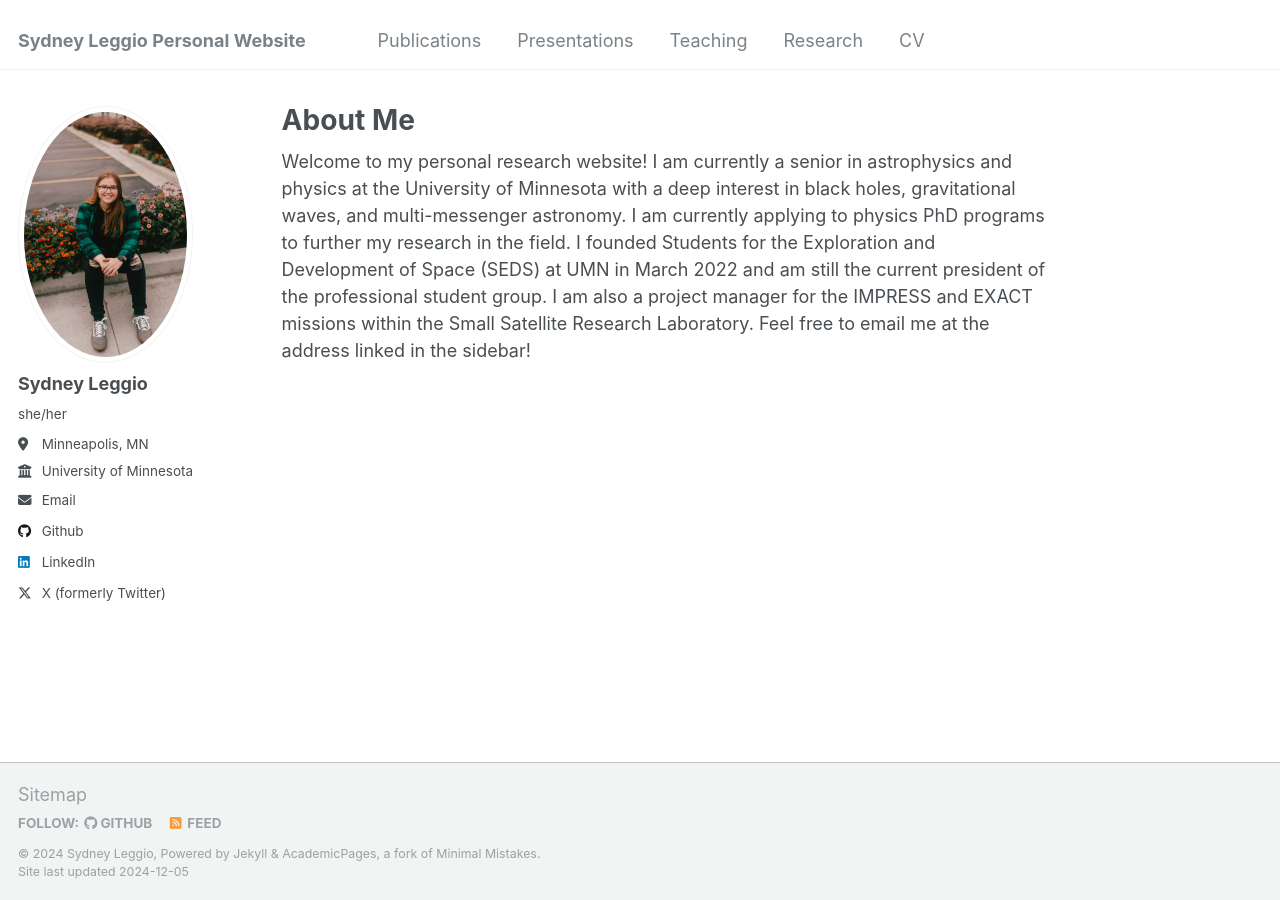
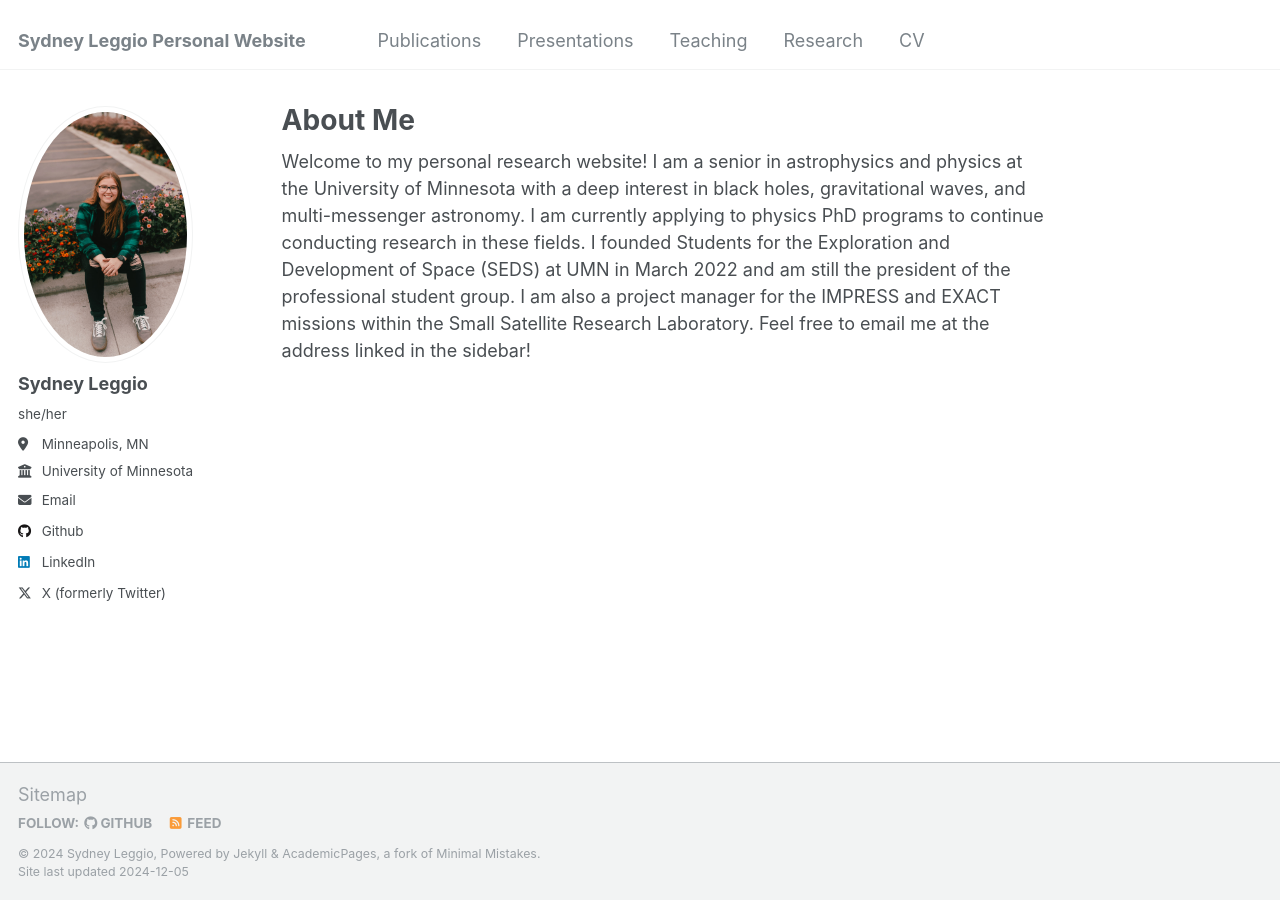
Before and after one commit to sydleggio/sydleggio.github.io, a Jekyll site: the page built from _pages/about.md, in a window 1280 px wide. Built offline with Jekyll 4.4.1, drawn with Linux system fonts in a browser that asks for light colours.

Commit message:
Update about.md

```diff
--- a/_pages/about.md
+++ b/_pages/about.md
@@ -7,4 +7,4 @@ redirect_from:
   - /about.html
 ---
 
-Welcome to my personal research website! I am currently a senior in astrophysics and physics at the University of Minnesota with a deep interest in black holes, gravitational waves, and multi-messenger astronomy. I am currently applying to physics PhD programs to further my research in the field. I founded Students for the Exploration and Development of Space (SEDS) at UMN in March 2022 and am still the current president of the professional student group. I am also a project manager for the IMPRESS and EXACT missions within the Small Satellite Research Laboratory. Feel free to email me at the address linked in the sidebar!
+Welcome to my personal research website! I am a senior in astrophysics and physics at the University of Minnesota with a deep interest in black holes, gravitational waves, and multi-messenger astronomy. I am currently applying to physics PhD programs to continue conducting research in these fields. I founded Students for the Exploration and Development of Space (SEDS) at UMN in March 2022 and am still the president of the professional student group. I am also a project manager for the IMPRESS and EXACT missions within the Small Satellite Research Laboratory. Feel free to email me at the address linked in the sidebar!
```
